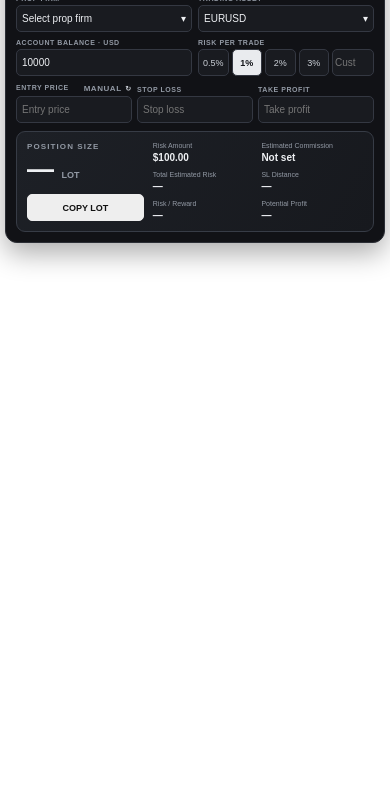
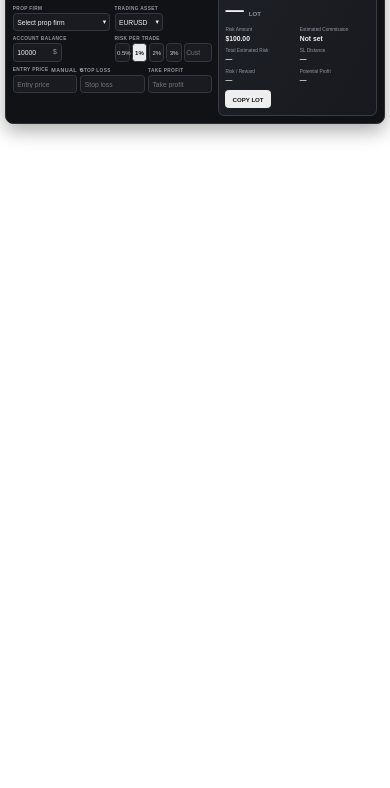
Before and after one commit to gutsusm/VVidget-, a plain HTML site: page index.html in a window 390 px wide. Shown: the part 50-838 px from the top of the page. Drawn offline with Linux system fonts and the light colour scheme.

Commit message:
Update index.html

```diff
--- a/index.html
+++ b/index.html
@@ -1,3 +1,4 @@
+
 <!doctype html>
 <html lang="en">
 <head>
@@ -7,8 +8,8 @@
 <style>
 :root{--bg:#111216;--p:#191b20;--p2:#20232a;--line:#343842;--muted:#9299a4;--txt:#eef0f3;--green:#83c9a5;--red:#ef8888;--gold:#d8bd78}
 *{box-sizing:border-box}
-body{margin:0;padding:5px;background:transparent;color:var(--txt);font:11px Arial,sans-serif}
-.app{width:100%;max-width:560px;margin:auto;padding:10px;background:var(--bg);border:1px solid #2b2e35;border-radius:12px;box-shadow:0 10px 28px #0005}
+body{margin:0;padding:5px;background:transparent;color:var(--txt);font:11px Arial,sans-serif;overflow-x:hidden}
+.app{width:560px;max-width:none;margin:0 auto;padding:10px;background:var(--bg);border:1px solid #2b2e35;border-radius:12px;box-shadow:0 10px 28px #0005;transform-origin:top center}
 .top{display:flex;justify-content:space-between;align-items:center;gap:8px;margin-bottom:8px}
 .brand{font-size:10px;font-weight:bold;letter-spacing:1.35px}
 .topright{display:flex;gap:7px;align-items:center}
@@ -21,9 +22,13 @@ button,input{font:inherit}
 .mainrow{grid-template-columns:repeat(2,minmax(0,1fr));row-gap:7px}
 .prices{grid-template-columns:repeat(3,minmax(0,1fr));gap:5px}
 .field{min-width:0}
+.assetfield,.balancefield{width:50%;min-width:0}
 .label{display:flex;justify-content:space-between;gap:4px;margin:0 0 3px;color:var(--muted);font-size:7px;font-weight:bold;letter-spacing:.55px;text-transform:uppercase;white-space:nowrap}
 .control,.selectbtn{width:100%;height:27px;min-width:0;border:1px solid var(--line);border-radius:5px;background:var(--p);color:var(--txt);padding:0 5px;outline:none;font-size:10px}
 .control:focus,.selectbtn:focus{border-color:#818894}
+.currency-wrap{position:relative;width:100%}
+.currency-wrap .control{padding-right:19px}
+.currency-symbol{position:absolute;right:7px;top:50%;transform:translateY(-50%);color:var(--muted);font-size:10px;line-height:1;pointer-events:none}
 .selectwrap{position:relative}
 .selectbtn{display:flex;align-items:center;justify-content:space-between;text-align:left;cursor:pointer;gap:3px}
 .chosen{overflow:hidden;text-overflow:ellipsis;white-space:nowrap}
@@ -58,23 +63,8 @@ button,input{font:inherit}
 .actions{display:flex;justify-content:flex-end;gap:6px;margin-top:8px}
 .secondary,.gear{border:1px solid var(--line);border-radius:5px;background:var(--p2);color:var(--txt);padding:5px 8px;cursor:pointer}
 .gear{padding:3px 6px;font-size:11px}
-
-@media(max-width:520px){
-.workspace{grid-template-columns:1fr}
-.result{display:grid;grid-template-columns:1fr 1.8fr;align-items:center}
-.metrics{grid-column:2;grid-row:1/3}
-.copy{grid-column:1}
-.settingsgrid{grid-template-columns:1fr 1fr}
-}
-
-@media(max-width:340px){
-.app{padding:7px}
-.label{font-size:6px;letter-spacing:.3px}
-.control,.selectbtn{font-size:9px}
-.risk{font-size:8px}
-.custom{width:36px;flex-basis:36px}
-.lot{font-size:23px}
-.metric strong{font-size:9px}
+@media(max-width:560px){
+ body{overflow-x:hidden}
 }
 </style>
 </head>
@@ -123,9 +113,12 @@ button,input{font:inherit}
   </div>
  </div>
 
- <div class="field">
-  <div class="label">ACCOUNT BALANCE · USD</div>
-  <input class="control" id="balance" type="number" value="10000" min="0">
+ <div class="field balancefield">
+  <div class="label">ACCOUNT BALANCE</div>
+  <div class="currency-wrap">
+   <input class="control" id="balance" type="number" value="10000" min="0">
+   <span class="currency-symbol">$</span>
+  </div>
  </div>
 
  <div class="field riskfield">
@@ -697,6 +690,22 @@ $("copy").onclick=async()=>{
  }
 };
 
+function applyWidgetScale(){
+ const app=$("app")||document.querySelector(".app");
+ if(!app)return;
+ const available=Math.max(1,document.documentElement.clientWidth-10);
+ const scale=Math.min(1.5,Math.max(0.5,available/560));
+ app.style.zoom=String(scale);
+}
+
+// Resize the whole calculator proportionally when the Notion embed changes width.
+applyWidgetScale();
+if(typeof ResizeObserver!=="undefined"){
+ const widgetObserver=new ResizeObserver(applyWidgetScale);
+ widgetObserver.observe(document.documentElement);
+}
+window.addEventListener("resize",applyWidgetScale);
+
 function init(){
 
  $("balance").value=S.balance||10000;
```
